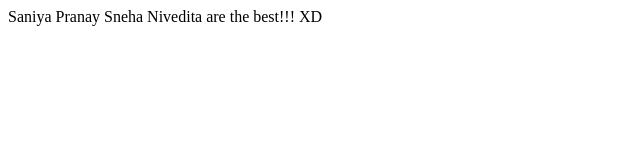
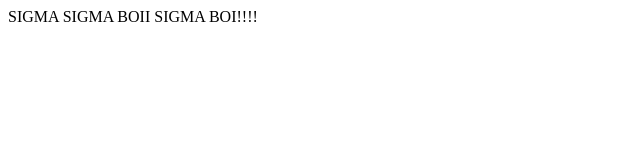
Before and after one commit to Rishabh32700/ITM_contribution, a plain HTML site: page index.html in a window 1280 px wide. Shown: the whole page, without its empty margins (0-640 px from the left). Drawn offline with Linux system fonts and the light colour scheme.

Commit message:
sigma boi

```diff
--- a/index.html
+++ b/index.html
@@ -6,6 +6,6 @@
     <title>Document</title>
 </head>
 <body>
-    Saniya Pranay Sneha Nivedita are the best!!! XD
+SIGMA SIGMA BOII SIGMA BOI!!!!
 </body>
 </html>
```
